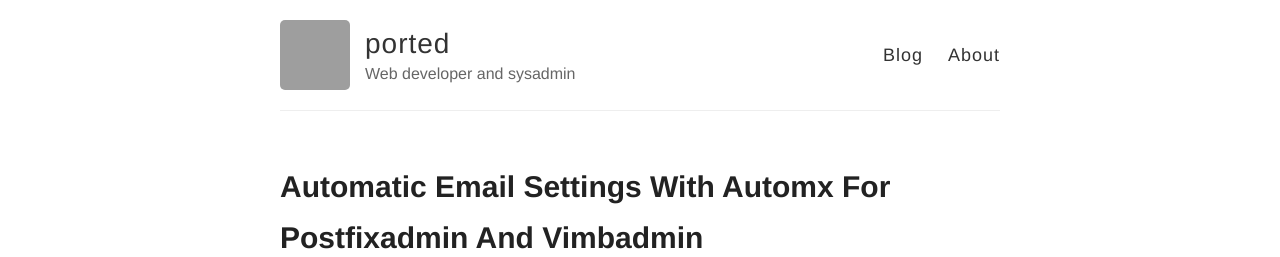
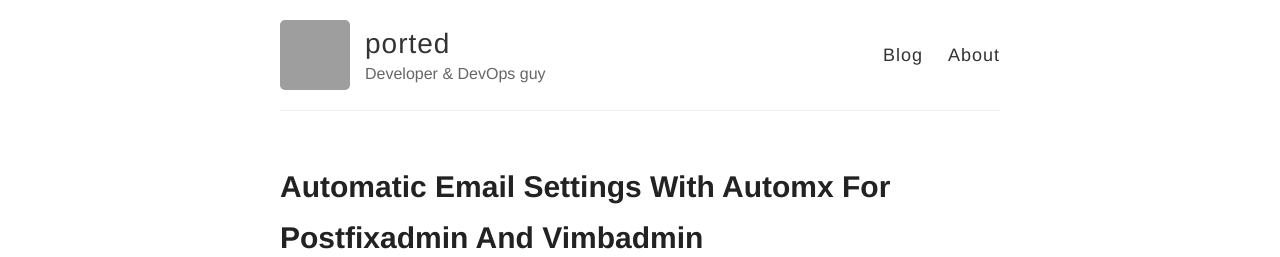
Before and after one commit to ported-pw/ported-pw.github.io, a Jekyll site: the page built from index.html, in a window 1280 px wide. Shown: the top 257 px of the page. Built offline with Jekyll 4.4.1, drawn with Linux system fonts in a browser that asks for light colours; grey boxes are pictures that could not be loaded.

Commit message:
Update _config.yml

```diff
--- a/_config.yml
+++ b/_config.yml
@@ -6,7 +6,7 @@
 name: ported
 
 # Short bio or description (displayed in the header)
-description: Web developer and sysadmin
+description: Developer & DevOps guy
 
 # URL of your avatar or profile pic (you could use your GitHub profile pic)
 avatar: https://avatars3.githubusercontent.com/u/34283054?s=460&v=4
```
